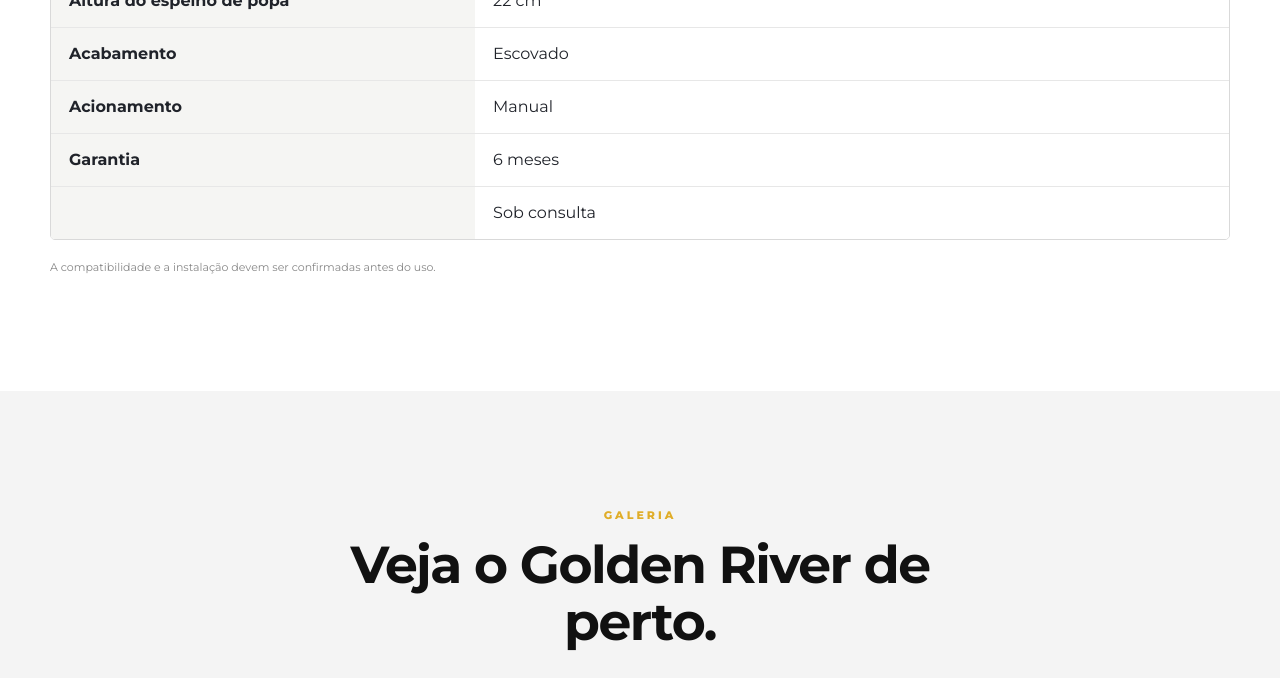
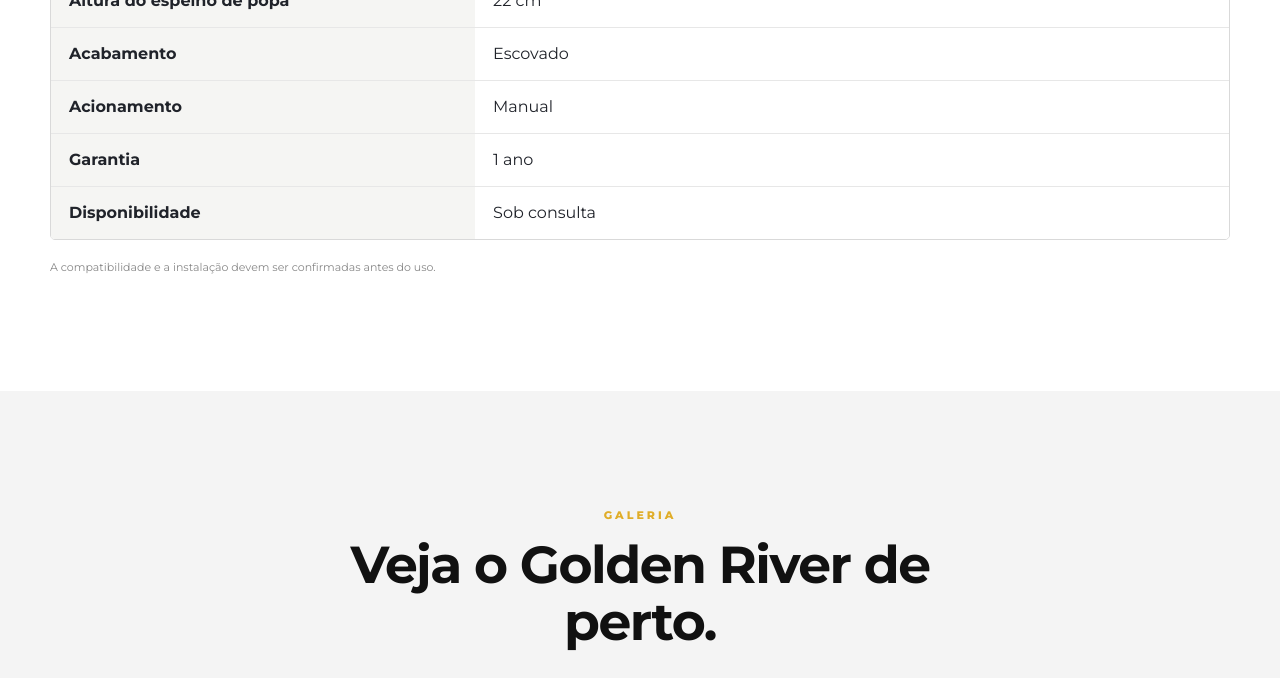
Before and after one commit to goldenriverjackplate/golden-river-jackplate, a plain HTML site: page index.html in a window 1280 px wide. Shown: the part 5140-5818 px from the top of the page. Drawn offline with Linux system fonts and the light colour scheme.

Commit message:
Update index.html

```diff
--- a/index.html
+++ b/index.html
@@ -63,7 +63,7 @@
       <tr><th>Peso do conjunto</th><td>20 kg</td></tr><tr><th>Dimensões</th><td>Consultar desenho técnico</td></tr>
       <tr><th>Furação do barco</th><td>4 furos</td></tr><tr><th>Furação do motor</th><td>Padrão — confirmar medidas aplicáveis</td></tr>
       <tr><th>Altura do espelho de popa</th><td>22 cm</td></tr><tr><th>Acabamento</th><td>Escovado</td></tr>
-      <tr><th>Acionamento</th><td>Manual</td></tr><tr><th>Garantia</th><td>6 meses</td></tr><tr><th></th><td>Sob consulta</td></tr>
+      <tr><th>Acionamento</th><td>Manual</td></tr><tr><th>Garantia</th><td>1 ano</td></tr><tr><th>Disponibilidade</th><td>Sob consulta</td></tr>
     </tbody></table></div>
     <p class="technical-note">A compatibilidade e a instalação devem ser confirmadas antes do uso.</p>
   </div></section>
```
